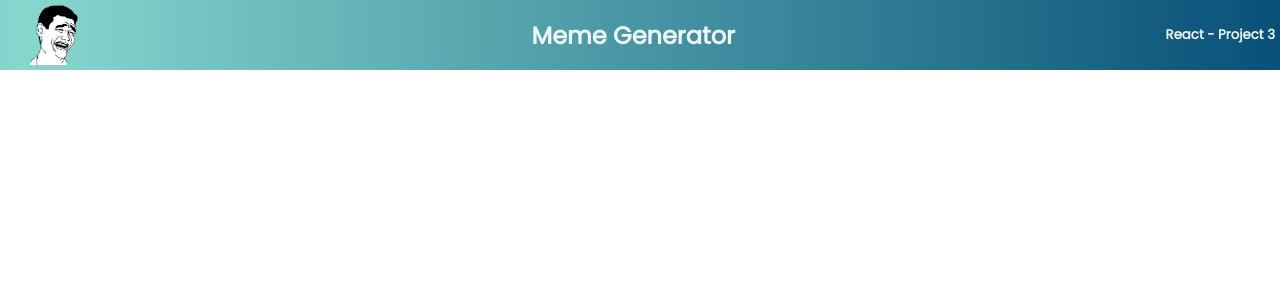
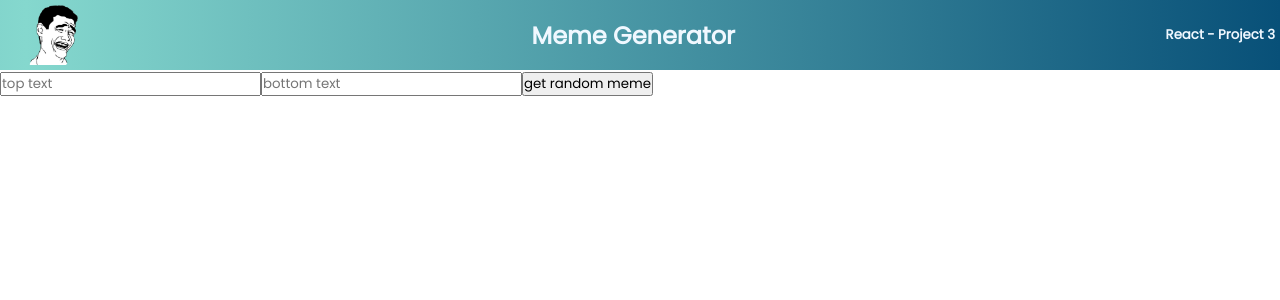
Before and after one commit to adityadewhy/meme-generator, a React (Vite) app: page / in a window 1280 px wide. Shown: the top 300 px of the page. Built offline with nearby package versions, Linux system fonts and the light colour scheme.

Commit message:
added btn

```diff
--- a/src/App.jsx
+++ b/src/App.jsx
@@ -1,11 +1,14 @@
 import './index.css'
 import React from 'react'
 import Header from './components/Header.jsx'
+import Meme from './components/Meme.jsx'
 
 export default function App() {
   return (
     <div>
       <Header />
+      <Meme />
+
     </div>
   )
 }
--- a/src/components/Meme.jsx
+++ b/src/components/Meme.jsx
@@ -0,0 +1,14 @@
+import React from 'react'
+
+export default function Meme() {
+  return (
+    <form>
+      <input type='text' placeholder='top text' className='form--input' />
+      <input type='text' placeholder='bottom text' className='form--input' />
+      <button className='form-btn' > get random meme
+      </button>
+
+    </form>
+  )
+
+}
```
